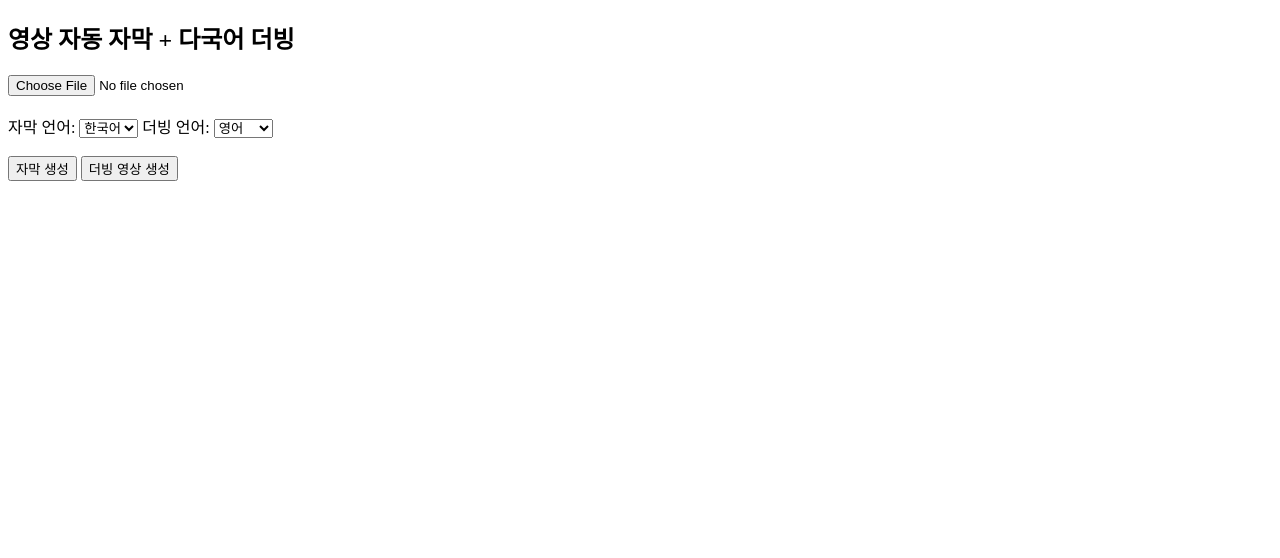
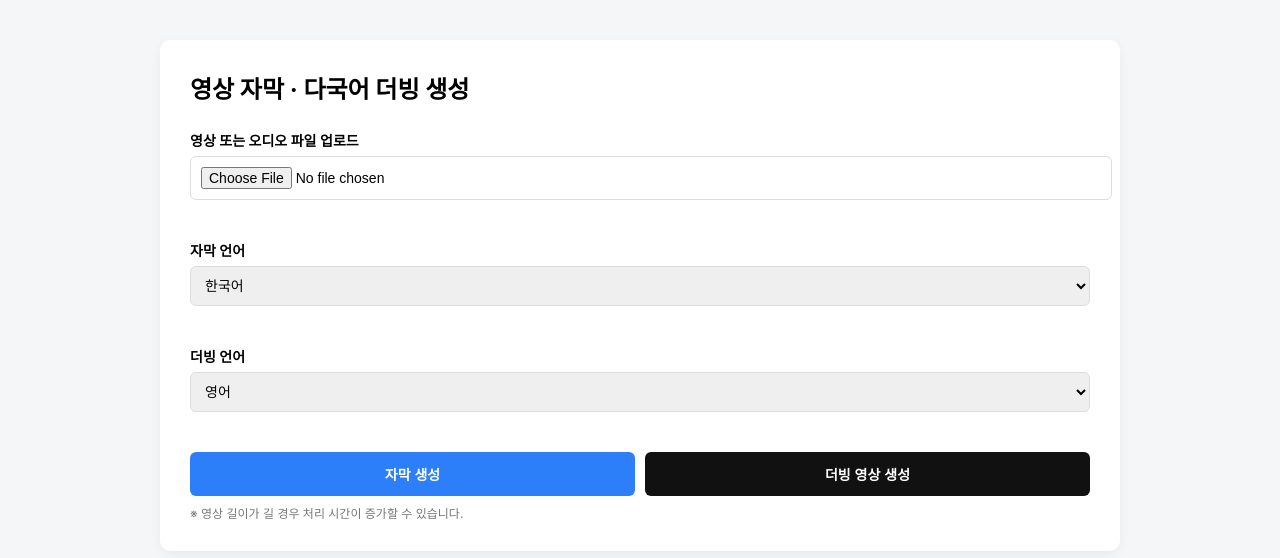
Before and after one commit to yunsu080313-del/real, a Flask app: page / in a window 1280 px wide. Shown: the top 558 px of the page. Run offline with Flask 3, Linux system fonts and the light colour scheme.

Commit message:
Update index.html

```diff
--- a/templates/index.html
+++ b/templates/index.html
@@ -2,55 +2,187 @@
 <html lang="ko">
 <head>
 <meta charset="UTF-8">
-    <title>AI 자동 자막 + 더빙</title>
-    <link rel="icon" href="data:,"> <!-- favicon 404 완전 차단 -->
+<meta name="viewport" content="width=device-width, initial-scale=1.0">
+<title>영상 자막 · 더빙 생성기</title>
+
+<link rel="icon" href="data:,">
+
+<style>
+    body {
+        font-family: -apple-system, BlinkMacSystemFont, "Segoe UI", Roboto, sans-serif;
+        background: #f5f6f8;
+        margin: 0;
+        padding: 0;
+    }
+
+    .container {
+        max-width: 900px;
+        margin: 40px auto;
+        background: white;
+        padding: 30px;
+        border-radius: 10px;
+        box-shadow: 0 4px 12px rgba(0,0,0,0.05);
+    }
+
+    h1 {
+        margin-top: 0;
+        font-size: 24px;
+        margin-bottom: 25px;
+    }
+
+    .section {
+        margin-bottom: 25px;
+    }
+
+    label {
+        display: block;
+        font-size: 14px;
+        margin-bottom: 6px;
+        font-weight: 600;
+    }
+
+    input[type="file"],
+    select {
+        width: 100%;
+        padding: 10px;
+        border-radius: 6px;
+        border: 1px solid #ddd;
+        font-size: 14px;
+        margin-bottom: 15px;
+    }
+
+    .button-group {
+        display: flex;
+        gap: 10px;
+        flex-wrap: wrap;
+    }
+
+    button {
+        flex: 1;
+        min-width: 140px;
+        padding: 12px;
+        border: none;
+        border-radius: 6px;
+        font-size: 14px;
+        font-weight: 600;
+        cursor: pointer;
+    }
+
+    .btn-subtitle {
+        background: #2d7ff9;
+        color: white;
+    }
+
+    .btn-dubbing {
+        background: #111;
+        color: white;
+    }
+
+    button:hover {
+        opacity: 0.9;
+    }
+
+    .result {
+        margin-top: 30px;
+        padding-top: 20px;
+        border-top: 1px solid #eee;
+    }
+
+    video {
+        width: 100%;
+        border-radius: 8px;
+        margin-top: 15px;
+    }
+
+    .download {
+        margin-top: 15px;
+    }
+
+    .download a {
+        text-decoration: none;
+        font-size: 14px;
+        color: #2d7ff9;
+        font-weight: 600;
+    }
+
+    .note {
+        font-size: 12px;
+        color: #777;
+        margin-top: 8px;
+    }
+
+    @media (max-width: 600px) {
+        .container {
+            margin: 15px;
+            padding: 20px;
+        }
+    }
+</style>
 </head>
+
 <body>
 
-<h2>영상 자동 자막 + 다국어 더빙</h2>
+<div class="container">
+
+    <h1>영상 자막 · 다국어 더빙 생성</h1>
 
     <form method="POST" enctype="multipart/form-data">
 
-    <input type="file" name="audio" accept="video/*,audio/*" required><br><br>
+        <div class="section">
+            <label>영상 또는 오디오 파일 업로드</label>
+            <input type="file" name="audio" accept="video/*,audio/*" required>
+        </div>
 
-    <label>자막 언어:</label>
+        <div class="section">
+            <label>자막 언어</label>
             <select name="subtitle_lang">
                 <option value="ko">한국어</option>
                 <option value="en">영어</option>
                 <option value="ja">일본어</option>
                 <option value="zh-cn">중국어</option>
             </select>
+        </div>
 
-    <label>더빙 언어:</label>
+        <div class="section">
+            <label>더빙 언어</label>
             <select name="dubbing_lang">
                 <option value="en">영어</option>
                 <option value="ja">일본어</option>
                 <option value="zh-cn">중국어</option>
             </select>
+        </div>
 
-    <br><br>
-
-    <button type="submit" name="action" value="subtitle">
+        <div class="button-group">
+            <button type="submit" name="action" value="subtitle" class="btn-subtitle">
                 자막 생성
             </button>
 
-    <button type="submit" name="action" value="dubbing">
+            <button type="submit" name="action" value="dubbing" class="btn-dubbing">
                 더빙 영상 생성
             </button>
+        </div>
+
+        <div class="note">
+            ※ 영상 길이가 길 경우 처리 시간이 증가할 수 있습니다.
+        </div>
 
     </form>
 
+    {% if subtitle_path or video_path %}
+    <div class="result">
+
+        <h2>결과</h2>
+
         {% if subtitle_path %}
-    <p>
+            <div class="download">
                 <a href="{{ subtitle_path }}" download>
-            자막 다운로드
+                    자막 파일 다운로드 (.vtt)
                 </a>
-    </p>
+            </div>
         {% endif %}
 
         {% if video_path %}
-    <h3>결과 영상</h3>
-    <video controls width="720">
+            <video controls>
                 <source src="{{ video_path }}" type="video/mp4">
 
                 {% if subtitle_path %}
@@ -58,13 +190,15 @@
                     src="{{ subtitle_path }}"
                     kind="subtitles"
                     srclang="ko"
-                label="Subtitles"
                     default>
                 {% endif %}
-
             </video>
         {% endif %}
 
+    </div>
+    {% endif %}
+
+</div>
 
 </body>
 </html>
```
Lines whose indentation alone changed are shown as unchanged.
